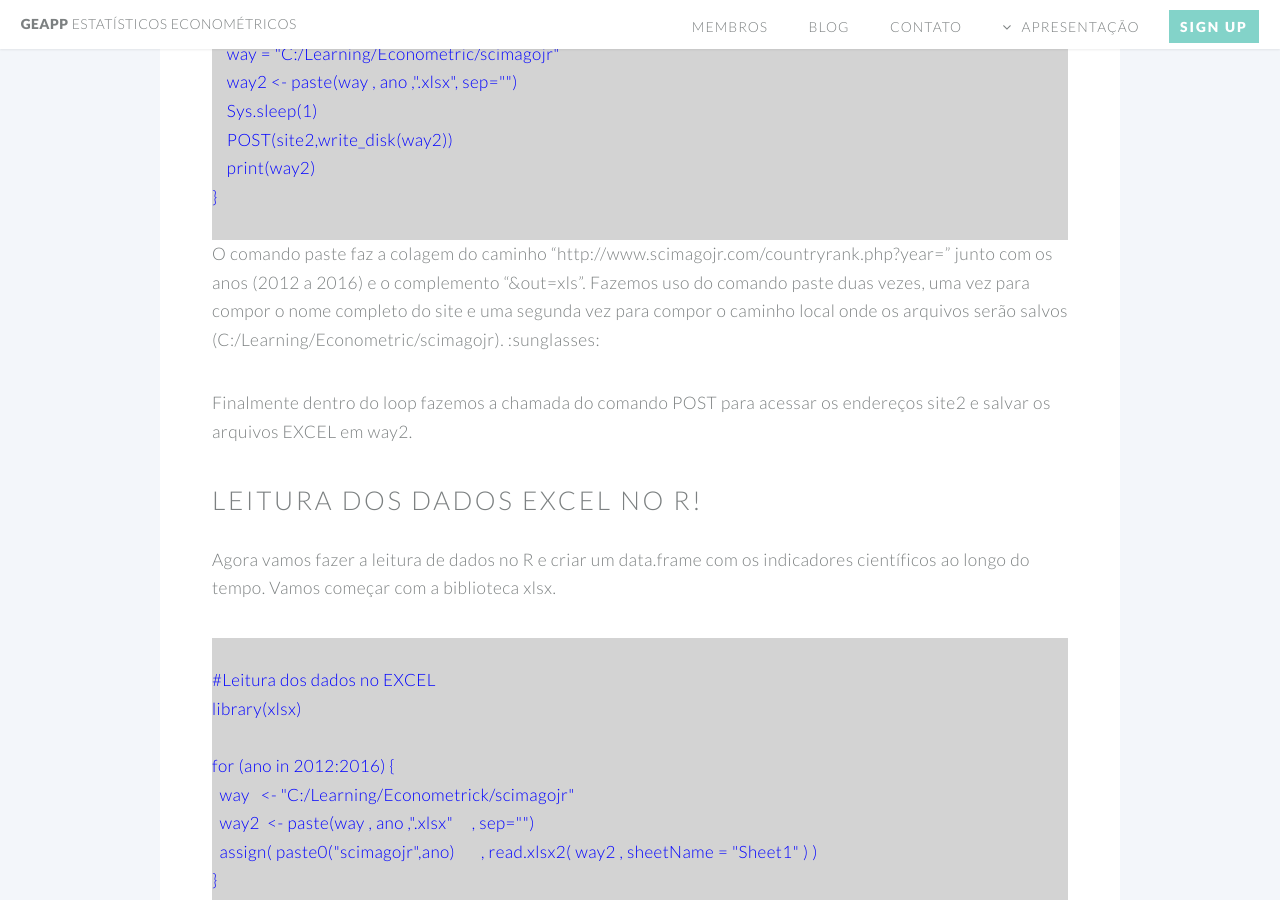
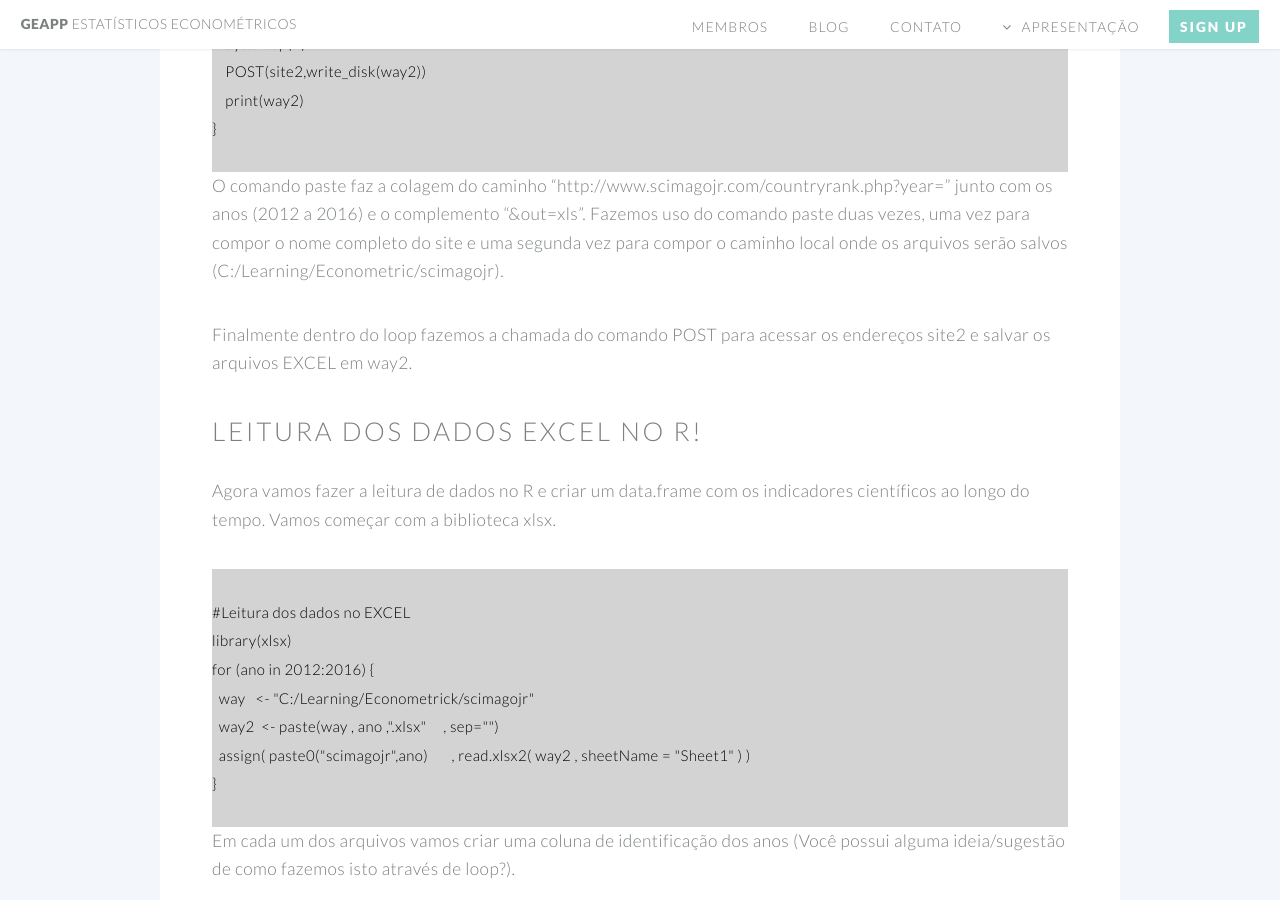
Before and after one commit to econometrick/econometrick.github.io, a Jekyll site: the page built from _posts/2017-09-09-download.markdown, in a window 1280 px wide and 900 px high, scrolled down 2974 px. Built offline with Jekyll 4.4.1, drawn with Linux system fonts in a browser that asks for light colours.

Commit message:
Update 2017-09-09-download.markdown

```diff
--- a/_posts/2017-09-09-download.markdown
+++ b/_posts/2017-09-09-download.markdown
@@ -7,7 +7,7 @@
 markdown: kramdown
 ---
 
-<span class="image featured"><img src="/images/pic06.jpg" alt="" style="width:100px;height:228px;"></span>
+<span class="image featured"><img src="/images/pic06.jpg" alt="" style="width:150px;height:278px;"></span>
 
 
 Neste *post* vamos trabalhar com dados do portal _Scimagojr_. O portal é um recurso de avaliação científica para comparar universidades e instituições de pesquisa em todo o mundo. Por exemplo, o indicador SJR (*SCImago Journal Rank*) é uma medida de influência científica de periódicos acadêmicos que explica o número de citações recebidas por um jornal e seu prestígio entre as demais revistas.
@@ -28,14 +28,14 @@
 
 
 
-<span class="image featured"><img src="/images/copiar%20endereco.png" alt="">Site de Indicadores Científicos</span>
+<span class="image featured"><img src="/images/copiar%20endereco.png" alt="" style="width:200px;height:333px;">Site de Indicadores Científicos</span>
 
 ## Download dos Indicadores no R!
 
 Você pode programar o R para baixar diretamente as informações utilizando a biblioteca *httr*!
 
 
-<pre style="background-color:LIGHTGRAY; font-size:17px; color:blue;">
+<pre style="background-color:LIGHTGRAY; font-size:15px; color:black;">
   <code>
 install.packages("httr")
 library('httr')
@@ -54,8 +54,7 @@
 
 Como estamos interessados em organizar um *data.frame* contendo os indicadores para vários anos, vamos aproveitar a funcionalidade dos _loops_.
 
-
-<pre style="background-color:LIGHTGRAY; font-size:17px; color:blue;">
+<pre style="background-color:LIGHTGRAY; font-size:15px; color:black;">
   <code>
 #Fazendo o download do site através de loop!
 for (ano in 2012:2016) {
@@ -72,37 +71,32 @@
 </pre>
 
 
+O comando *paste* faz a colagem do caminho "http://www.scimagojr.com/countryrank.php?year=" junto com os anos (2012 a 2016) e o complemento "&out=xls". Fazemos uso do comando *paste* duas vezes, uma vez para compor o nome completo do site e uma segunda vez para compor o caminho local onde os arquivos serão salvos (*C:/Learning/Econometric/scimagojr*).
 
-O comando *paste* faz a colagem do caminho "http://www.scimagojr.com/countryrank.php?year=" junto com os anos (2012 a 2016) e o complemento "&out=xls". Fazemos uso do comando *paste* duas vezes, uma vez para compor o nome completo do site e uma segunda vez para compor o caminho local onde os arquivos serão salvos (*C:/Learning/Econometric/scimagojr*).
-:sunglasses:
 
 Finalmente dentro do *loop* fazemos a chamada do comando *POST* para acessar os endereços *site2* e salvar os arquivos EXCEL em *way2*.
-
-
 
 
 ## Leitura dos Dados EXCEL no R!
 
 Agora vamos fazer a leitura de dados no R e criar um *data.frame* com os indicadores científicos ao longo do tempo. Vamos começar com a biblioteca *xlsx*.
 
-<pre style="background-color:LIGHTGRAY; font-size:17px; color:blue;">
+<pre style="background-color:LIGHTGRAY; font-size:15px; color:black;">
   <code>
 #Leitura dos dados no EXCEL
 library(xlsx)
-
 for (ano in 2012:2016) {
   way   <- "C:/Learning/Econometrick/scimagojr"
   way2  <- paste(way , ano ,".xlsx"     , sep="")
   assign( paste0("scimagojr",ano)       , read.xlsx2( way2 , sheetName = "Sheet1" ) )
 }
-
   </code>
 </pre>
 
 Em cada um dos arquivos vamos criar uma coluna de identificação dos anos (Você possui alguma ideia/sugestão de como fazemos isto através de loop?).
 
 
-<pre style="background-color:LIGHTGRAY; font-size:17px; color:blue;">
+<pre style="background-color:LIGHTGRAY; font-size:15px; color:black;">
   <code>
 scimagojr2012$ano<-2012
 scimagojr2013$ano<-2013
@@ -115,7 +109,7 @@
 
 Finalmente utilizar o *rbind* para "empilhar" os dados e criar um data.frame único que podemos utilizar em nossa análises.
 
-<pre style="background-color:LIGHTGRAY; font-size:17px; color:blue;">
+<pre style="background-color:LIGHTGRAY; font-size:15px; color:black;">
   <code>
    scimago <- rbind(scimagojr2012,scimagojr2013,scimagojr2014,scimagojr2015,scimagojr2016)
   </code>
@@ -126,4 +120,4 @@
 Fazer o download da programação R [aqui](https://github.com/econometrick/econometrick.github.io/blob/master/R/scimagojr_httr.R).
 
 
-<span class="image featured"><img src="http://miriadna.com/desctopwalls/images/max/Mountain-from-the-sand.jpg" alt="" style="width:230px;height:185px;"></span>
+<span class="image featured"><img src="http://miriadna.com/desctopwalls/images/max/Mountain-from-the-sand.jpg" alt="" style="width:240px;height:222px;"></span>
```
